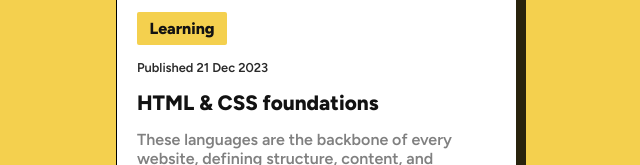
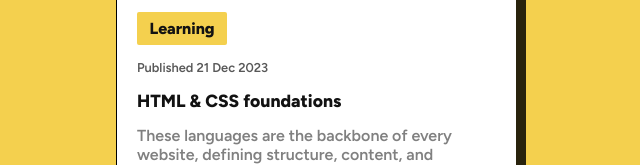
Before and after one commit to ThembaMtshelwane/blog-preview-card-main, a plain HTML site: page index.html in a window 1280 px wide. Shown: the part 393-558 px from the top of the page, without its empty margins (324-964 px from the left). Drawn offline with Linux system fonts and the light colour scheme.

Commit message:
heading font update

```diff
--- a/styles.css
+++ b/styles.css
@@ -68,12 +68,13 @@ button:hover {
   padding: 0;
   margin: 0 0 15px 0;
   font-size: 0.8rem;
-  opacity: 0.9;
+  opacity: 0.7;
+  font-weight: 600;
 }
 
 h4 {
   font-weight: 800;
-  font-size: 1.3rem;
+  font-size: 1.1rem;
   margin: 0 0 15px 0;
 }
 
```
